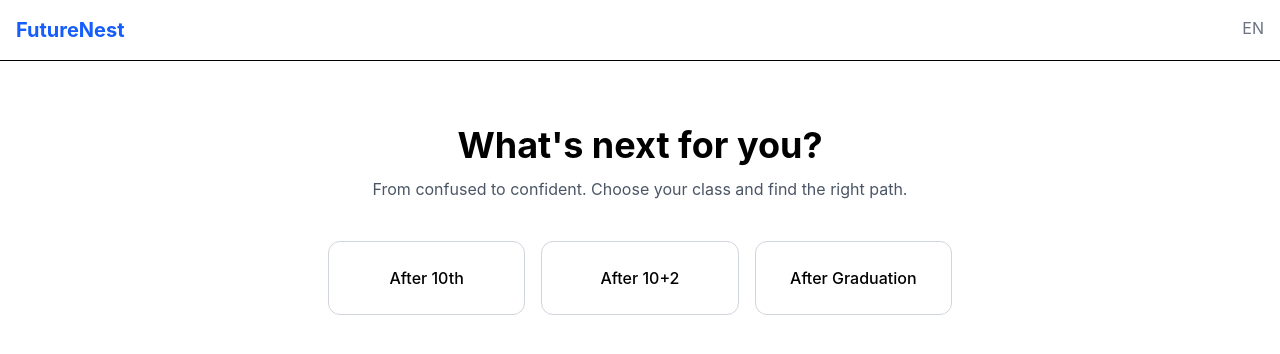
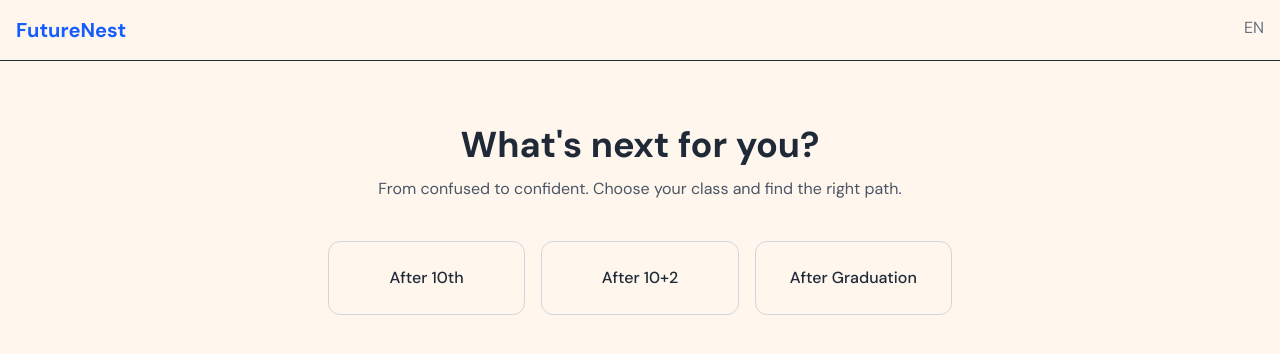
Before and after one commit to abhishekprajapativns/FutureNest, a React (Vite) app in the folder client/: page / in a window 1280 px wide. Shown: the top 354 px of the page. Built offline with nearby package versions, Linux system fonts and the light colour scheme.

Commit message:
Add custom fonts and cream background in index.css

```diff
--- a/client/src/index.css
+++ b/client/src/index.css
@@ -1 +1,14 @@
 @import "tailwindcss";
+
+/* Our two fonts: one for headings, one for normal text */
+@theme {
+  --font-heading: "Fraunces", serif;
+  --font-body: "DM Sans", sans-serif;
+}
+
+body {
+  font-family: var(--font-body);
+  background-color: #fff7ed;
+  /* soft cream, same as the design */
+  color: #1f2937;
+}
```
